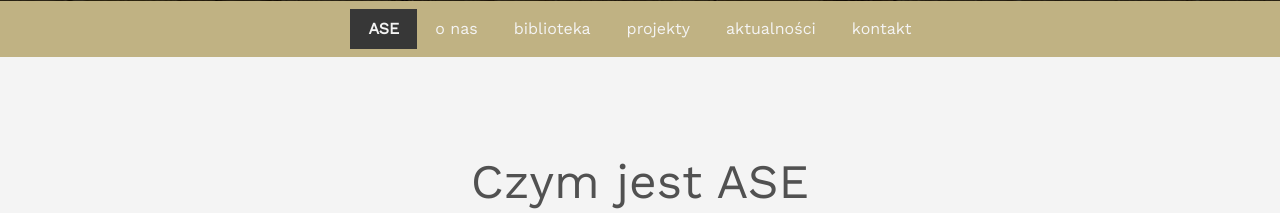
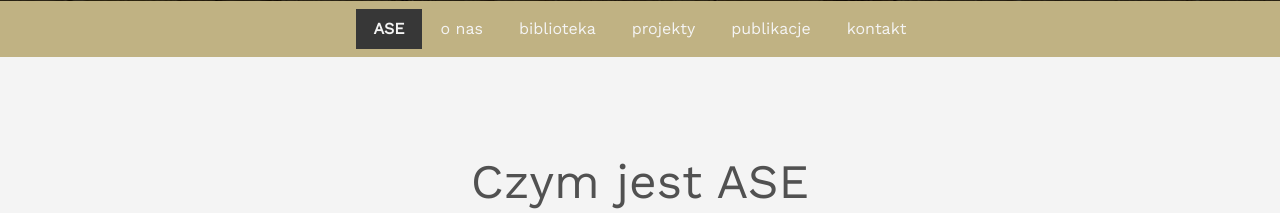
Before and after one commit to azolkos/sknase, a Django app: page / in a window 1280 px wide. Shown: the part 743-956 px from the top of the page. Run offline with Django 3.2, Linux system fonts and the light colour scheme; some libraries are stand-ins or nearby versions.

Commit message:
Changed name of aktualnosci to publikacje

```diff
--- a/mainsite/views.py
+++ b/mainsite/views.py
@@ -66,7 +66,7 @@ def biblioteka(request):
 def projekty(request):
     return render(request, 'projekty.html')
 
-def aktualnosci(request):
+def publikacje(request):
     arts = article.objects.all().order_by('-date')
     page = request.GET.get('page')
     if page != None:
@@ -78,7 +78,7 @@ def aktualnosci(request):
     #     a = paginator.page(1)
     # except EmptyPage:
     #     a = paginator.page(paginator.num_pages)
-    return render(request, 'aktualnosci.html', locals())
+    return render(request, 'publikacje.html', locals())
 
 def recenzje(request):
     return render(request, 'recenzje.html')
--- a/sknase/urls.py
+++ b/sknase/urls.py
@@ -18,7 +18,7 @@ from django.contrib import admin
 
 
 # View imports
-from mainsite.views import main_page, o_nas, biblioteka, projekty, aktualnosci, recenzje, kontakt, rezerwacja
+from mainsite.views import main_page, o_nas, biblioteka, projekty, publikacje, recenzje, kontakt, rezerwacja
 
 urlpatterns = [
     url(r'^admin/', admin.site.urls),
@@ -26,7 +26,7 @@ urlpatterns = [
     url(r'^onas/$', o_nas),
     url(r'^biblioteka/$', biblioteka),
     url(r'^projekty/$', projekty),
-    url(r'^aktualnosci/$', aktualnosci),
+    url(r'^publikacje/$', publikacje),
     url(r'^recenzje/$', recenzje),
     url(r'^kontakt/$', kontakt),
     url(r'^rezerwacja/$', rezerwacja),
--- a/static/css/mainpagebg.css
+++ b/static/css/mainpagebg.css
@@ -23,7 +23,7 @@
 	background-image: url('../img/backgrounds/bg_main.jpg');
 	height: 25%;
 }
-.bg_aktualnosci {
+.bg_publikacje {
 	background-image: url('../img/backgrounds/bg_main.jpg');
 	height: 25%;
 }
--- a/templates/index.html
+++ b/templates/index.html
@@ -65,8 +65,8 @@
 			case "/projekty/":
 				coverDiv.classList.add("bg_projekty");
 				break;
-			case "/aktualnosci/":
-				coverDiv.classList.add("bg_aktualnosci");
+			case "/publikacje/":
+				coverDiv.classList.add("bg_publikacje");
 				break;
 			case "/kontakt/":
 				coverDiv.classList.add("bg_kontakt");
@@ -87,7 +87,7 @@
 					<li class="nav-item" {% if request.path == '/onas/' %}style="background-color: #373737; font-weight: bold"{% endif %}><a href="/onas" class="nav-link w3-hover-none" style="color: #f4f4f4;">o nas</a></li>
 					<li class="nav-item" {% if request.path == '/biblioteka/' %}style="background-color: #373737; font-weight: bold"{% endif %}><a href="/biblioteka" class="nav-link w3-hover-none" style="color: #f4f4f4;">biblioteka</a></li>
 					<li class="nav-item" {% if request.path == '/projekty/' %}style="background-color: #373737; font-weight: bold"{% endif %}><a href="/projekty" class="nav-link w3-hover-none" style="color: #f4f4f4;">projekty</a></li>
-					<li class="nav-item" {% if request.path == '/aktualnosci/' %}style="background-color: #373737; font-weight: bold"{% endif %}><a href="/aktualnosci" class="nav-link w3-hover-none" style="color: #f4f4f4;">aktualności</a></li>
+					<li class="nav-item" {% if request.path == '/publikacje/' %}style="background-color: #373737; font-weight: bold"{% endif %}><a href="/publikacje" class="nav-link w3-hover-none" style="color: #f4f4f4;">publikacje</a></li>
 					<li class="nav-item" {% if request.path == '/kontakt/' %}style="background-color: #373737; font-weight: bold"{% endif %}><a href="/kontakt" class="nav-link w3-hover-none" style="color: #f4f4f4;">kontakt</a></li>
 				</ul>
 			</div>
--- a/templates/aktualnosci.html
+++ b/templates/publikacje.html
@@ -12,9 +12,9 @@
 					<h5>{{chosen.author_first_name}} {{chosen.author_last_name}}, {{chosen.date}}</h5>
 				</div>
 				<div class="section_content">
-					<p><a href="/aktualnosci/">Powrót</a></p>
+					<p><a href="/publikacje/">Powrót</a></p>
 					<p>{{chosen.article|safe}}</p>
-					<p><a href="/aktualnosci/">Powrót</a></p>
+					<p><a href="/publikacje/">Powrót</a></p>
 				</div>
 			</div>
 		</div>
@@ -23,7 +23,7 @@
 		<div class="headrow">
 			<div class="container-fluid inside_row">
 				<div class="section_title w3-center">
-					<h2>Aktualności ekonomiczne</h2>
+					<h2>Publikacje</h2>
 				</div>
 				<div class="section_content">
 					<p>
```
